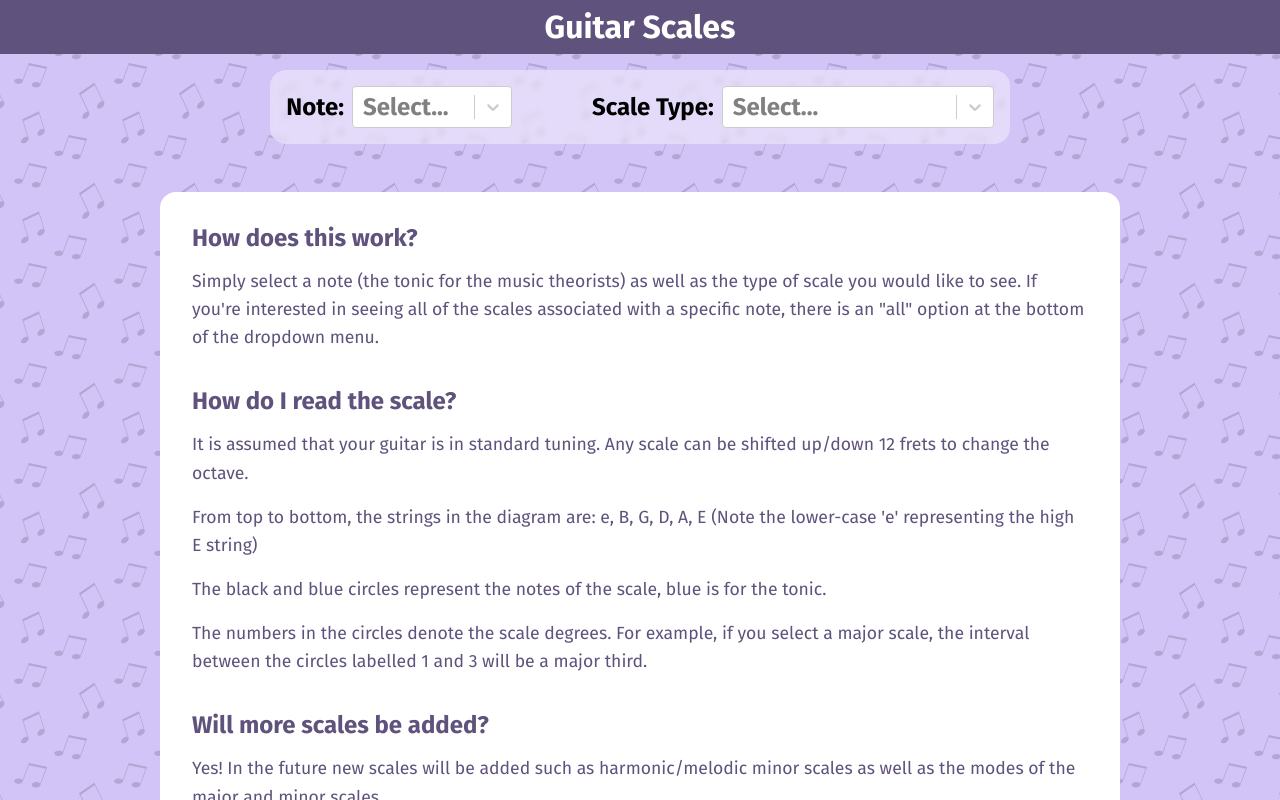
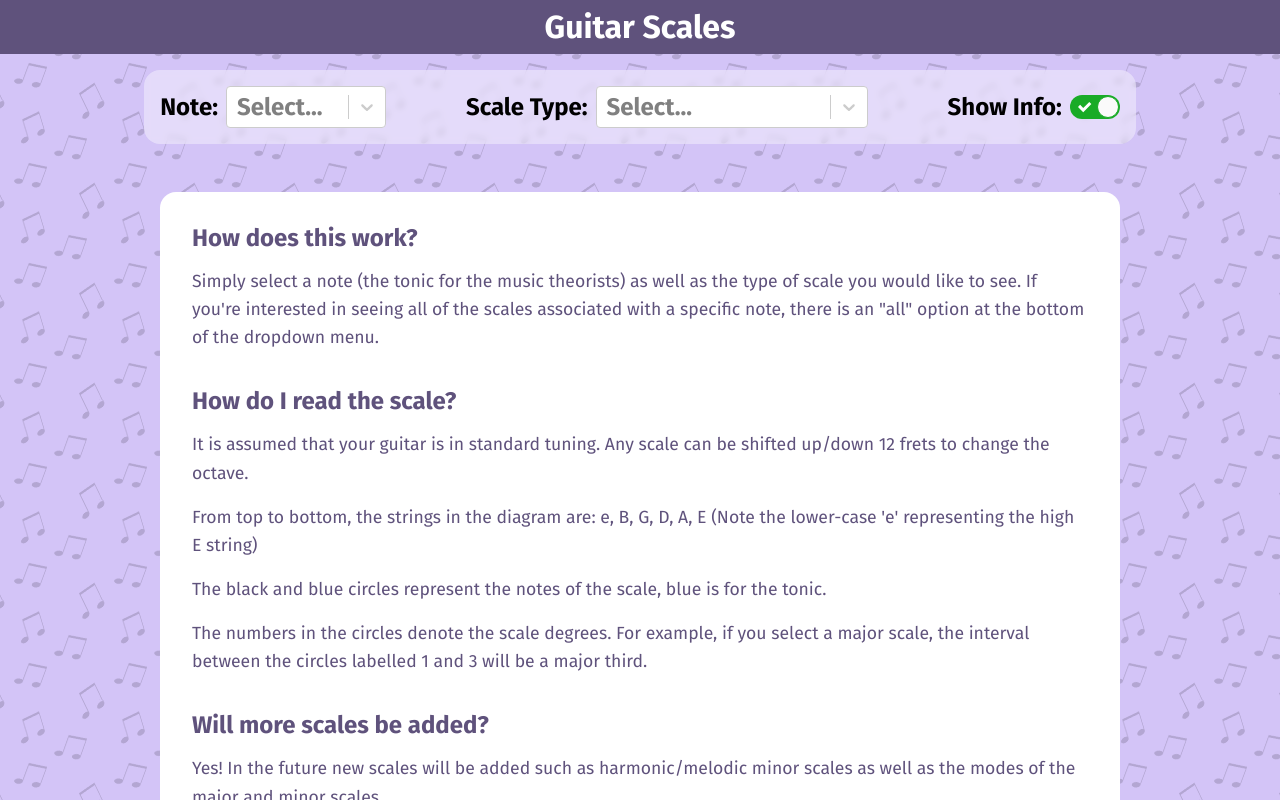
Before and after one commit to JoshGraham14/Guitar-Scale-Tutor, a React (Vite) app: page / in a window 1280 px wide. Shown: the top 800 px of the page. Built offline with nearby package versions, Linux system fonts and the light colour scheme.

Commit message:
rough implementation of 'show info' toggle

```diff
--- a/src/App.tsx
+++ b/src/App.tsx
@@ -1,5 +1,7 @@
 import { useState } from 'react'
 import Select from 'react-select'
+import Toggle from 'react-toggle'
+import 'react-toggle/style.css'
 
 import './App.css'
 import { Scale } from './components/Scale/Scale'
@@ -11,11 +13,18 @@ function App() {
 	const [note, setNote] = useState<string>('')
 	const [noteTitle, setNoteTitle] = useState<string>('')
 	const [scaleTitle, setScaleTitle] = useState<string>('')
+	const [showInfo, setShowInfo] = useState<boolean>(true)
 
 	const onNoteChange = (option: Option | null): void => {
 		if (option !== null) {
 			setNote(option.value)
 			setNoteTitle(option.label)
+			// ensure the info is hidden if a new note has been selected
+			// (only if a scale is already being displayed)
+			if (scale !== '') {
+				setShowInfo(false)
+				console.log('showInfo is false')
+			}
 		}
 	}
 
@@ -23,7 +32,17 @@ function App() {
 		if (option !== null) {
 			setScale(option.value)
 			setScaleTitle(option.label)
+			// ensure the info is hidden if a new scale has been selected
+			// (only if a scale is already being displayed)
+			if (note !== '') {
+				setShowInfo(false)
+				console.log('showInfo is false')
+			}
 		}
+	}
+
+	const onInfoChange = (e: React.ChangeEvent<HTMLInputElement>): void => {
+		setShowInfo(e.target.checked)
 	}
 
 	return (
@@ -32,7 +51,7 @@ function App() {
 				<h1 className='title'>Guitar Scales</h1>
 			</header>
 			<section>
-				<div className='options-container'>
+				<form className='options-container'>
 					<span className='option'>
 						<label htmlFor='note-select'>Note: </label>
 						<Select
@@ -65,9 +84,20 @@ function App() {
 							}}
 						/>
 					</span>
-				</div>
+					<span className='option'>
+						<label htmlFor='info-toggle'>Show Info: </label>
+						<Toggle
+							id='info-toggle'
+							defaultChecked={true}
+							checked={showInfo}
+							onChange={onInfoChange}
+						/>
+					</span>
+				</form>
 				<div className='scales-container'>
-					{scale == 'All' ? (
+					{showInfo ? (
+						<Info />
+					) : scale == 'All' ? (
 						scaleTypeOptions.map((option: Option) => {
 							if (option.label !== 'All')
 								return (
```
